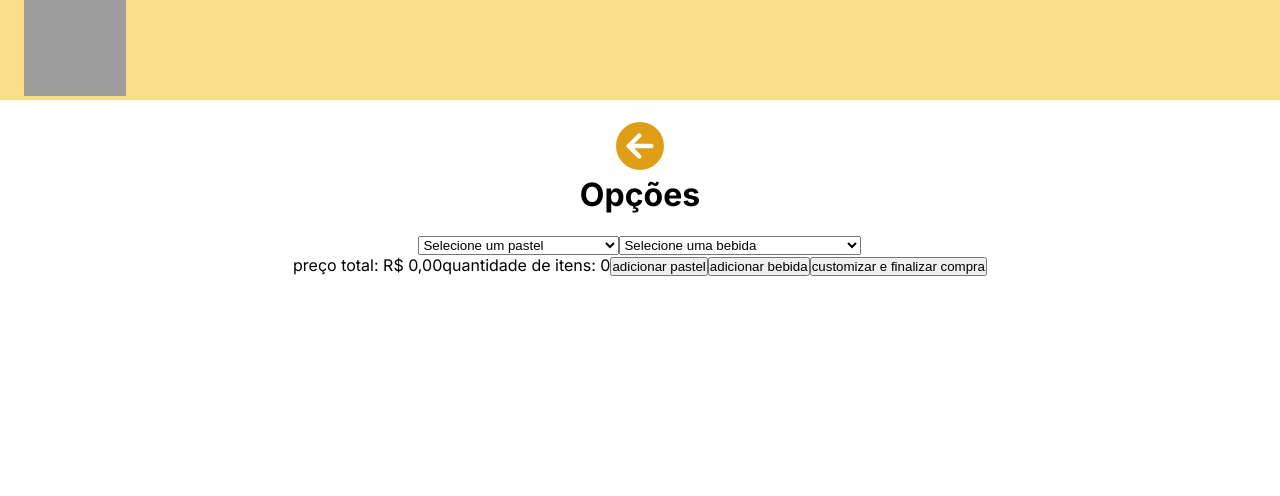
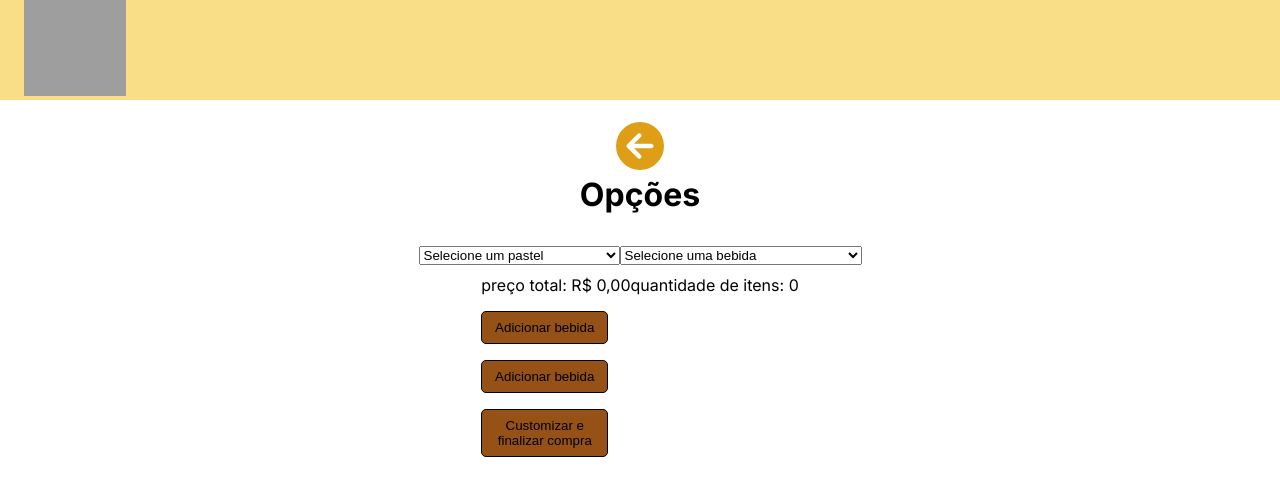
Before and after one commit to camisbersann/shinepastry, a Next.js app: page / in a window 1280 px wide. Both pictures are taken after a click on the element "Fazer pedidos". Shown: the top 496 px of the page. Built offline with nearby package versions, Linux system fonts and the light colour scheme; grey boxes are pictures that could not be loaded.

Commit message:
feat: button styles

```diff
--- a/app/page.js
+++ b/app/page.js
@@ -17,6 +17,8 @@ import Drinks from '@/models/drinksList'
 import { Header } from './components/header/Header'
 import { FontAwesomeIcon } from '@fortawesome/react-fontawesome'
 import { faCircleArrowLeft } from '@fortawesome/free-solid-svg-icons/faCircleArrowLeft';
+
+
 
 
 
@@ -187,10 +189,10 @@ export default function Home() {
       </main>
 
       <main className={makeOrderMainVisible}>
-        <button onClick={returnMainButton} className={styles.icon}><FontAwesomeIcon icon={faCircleArrowLeft} style={{color: "#de9f17",}}/> </button>
+        <button onClick={returnMainButton} className={styles.icon}><FontAwesomeIcon icon={faCircleArrowLeft} style={{color: "#de9f17",}}/></button>
         <h1>Opções</h1>
         <div className={makingOrderDivVisible}>
-          <div>
+          <div className={styles.options}>
             <select value={pastry} onChange={changePastry}>
               <option value=''>Selecione um pastel</option>
               {
@@ -219,9 +221,9 @@ export default function Home() {
             {
               orderPastry.length > 0 ? `quantidade de itens: ${orderPastry.length}` : 'quantidade de itens: 0'
             }
-            <button onClick={addPastelToOrder}>adicionar pastel</button>
-            <button onClick={addDrinkToOrder}>adicionar bebida</button>
-            <button onClick={customOrderScreen}>customizar e finalizar compra</button>
+            <button onClick={addPastelToOrder} className={styles.order}>Adicionar bebida</button>
+            <button onClick={addDrinkToOrder} className={styles.order}>Adicionar bebida</button>
+            <button onClick={customOrderScreen} className={styles.order}>Customizar e finalizar compra</button>
           </div>
         </div>
 
--- a/app/page.module.css
+++ b/app/page.module.css
@@ -175,5 +175,27 @@ na via das duvidas adiciona um pedido e aperta o botão da direita
     border: none;
     cursor: pointer;
     font-size: 3rem;
-    text-align: right;
+
 }
+
+.order{
+    border: 1px solid #000;
+    border-radius: 5px;
+    padding: 0.5rem;
+    align-items: center;
+    justify-content: center;
+    color:#000;
+    background-color: #955116;
+    cursor: pointer;
+    width: 15%;
+    display: block;
+    width: 40%;
+    margin-top: 1rem;
+}
+
+.options{
+    padding: 10px;
+    font-size: 16px;
+    border-radius: 8px;
+    color: #333;
+}
```
